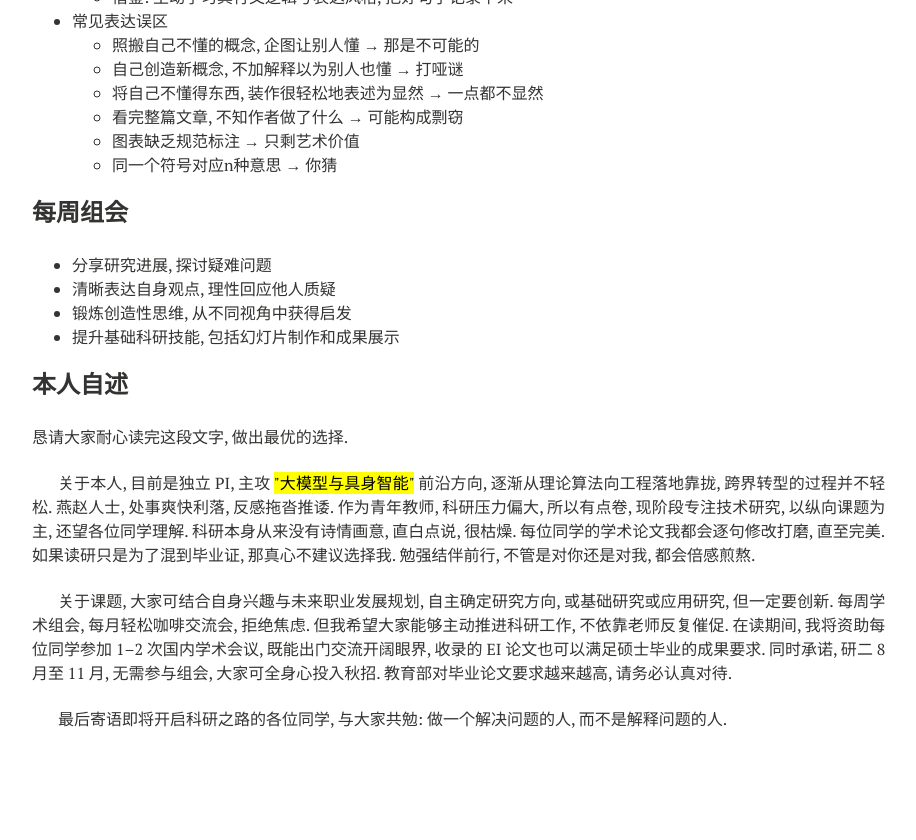
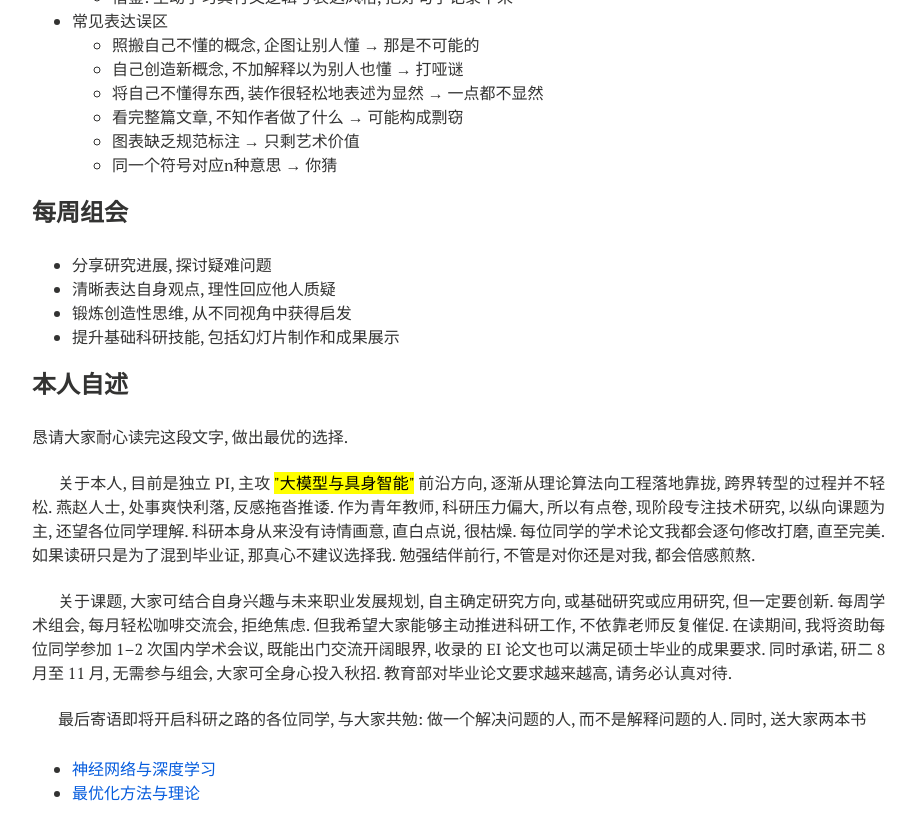
Before and after one commit to xianchaoxiu/xianchaoxiu.github.io, a Jekyll site: the page built from chinese/reading/index.md, in a window 1280 px wide and 900 px high, scrolled down 1308 px. Shown: the top 840 px of the window, without its empty margins (288-1204 px from the left). Built offline with Jekyll 4.4.1, drawn with Linux system fonts in a browser that asks for light colours; nearby versions of some CDN libraries.

Commit message:
Update index.md

```diff
--- a/chinese/reading/index.md
+++ b/chinese/reading/index.md
@@ -96,3 +96,6 @@ share: false
 
 
 最后寄语即将开启科研之路的各位同学, 与大家共勉: 做一个解决问题的人, 而不是解释问题的人.
+同时, 送大家两本书
+*  <a href="https://nndl.ai/nndl-v2/" class="textlink" target="_blank"> 神经网络与深度学习 </a> <br>
+*  <a href="http://faculty.bicmr.pku.edu.cn/~wenzw/optbook.html" class="textlink" target="_blank"> 最优化方法与理论 </a> <br>
```
